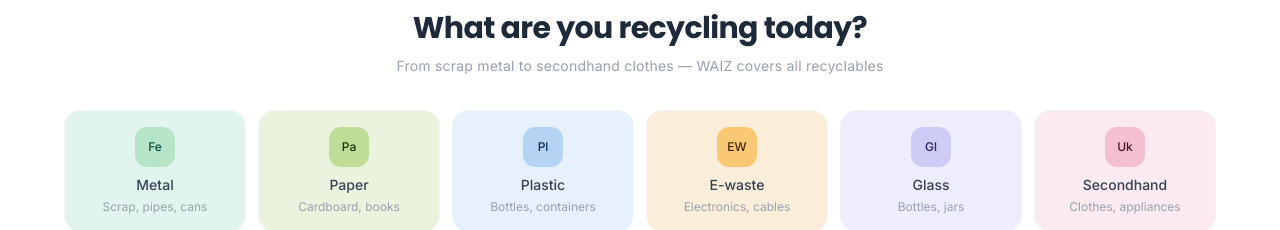
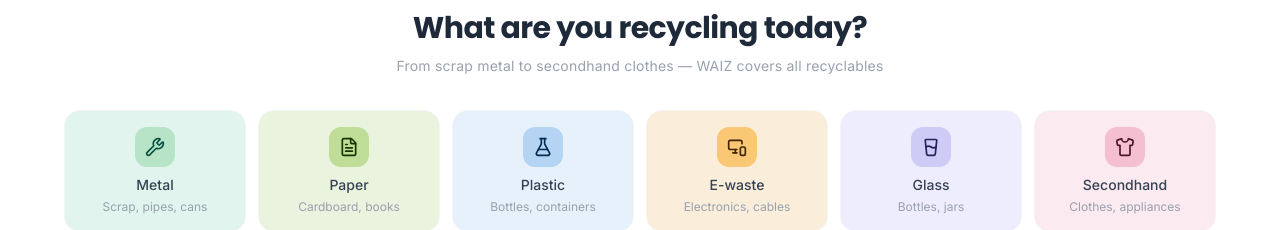
Before and after one commit to Jade-Luna/WAIZ, a React (Vite) app: page / in a window 1280 px wide. Shown: the part 1382-1612 px from the top of the page. Built offline with nearby package versions, Linux system fonts and the light colour scheme; no server answers.

Commit message:
Categories Icons and Minor Design Changes

```diff
--- a/src/components/Navigation.jsx
+++ b/src/components/Navigation.jsx
@@ -21,9 +21,9 @@
       justifyContent: 'space-between',
       padding: '0 24px',
       minHeight: '56px',
-      borderBottom: isHome ? '1px solid rgba(255,255,255,0.15)' : '1px solid #e8f0e4',
+      borderBottom: isHome ? '1px solid rgba(255,255,255,0.15)' : '1px solid #e8ede4',
       backdropFilter: 'blur(4px)',
-      backgroundColor: isHome ? 'rgba(10,26,12,0.8)' : '#cce0d6',
+      backgroundColor: isHome ? 'rgba(10,26,12,0.8)' : 'rgba(255,255,255,0.95)',
     }}>
 
       <style>{`
--- a/src/pages/Home.jsx
+++ b/src/pages/Home.jsx
@@ -5,16 +5,16 @@
 import ContactModal from '../components/ContactModal'
 import TermsModal    from '../components/TermsModal'
 import PrivacyModal  from '../components/PrivacyModal'
-
+import { Wrench, FileText, FlaskConical, MonitorSmartphone, GlassWater, Shirt } from 'lucide-react'
 // ─── data ────────────────────────────────────────────────────────────────────
 
 const CATEGORIES = [
-  { key: 'metal',      label: 'Metal',      sub: 'Scrap, pipes, cans',   bg: '#E1F5EE', iconBg: '#B7E4C7', iconColor: '#085041', abbr: 'Fe' },
-  { key: 'paper',      label: 'Paper',      sub: 'Cardboard, books',      bg: '#EAF3DE', iconBg: '#C0DD97', iconColor: '#173404', abbr: 'Pa' },
-  { key: 'plastic',    label: 'Plastic',    sub: 'Bottles, containers',   bg: '#E6F1FB', iconBg: '#B5D4F4', iconColor: '#042C53', abbr: 'Pl' },
-  { key: 'ewaste',     label: 'E-waste',    sub: 'Electronics, cables',   bg: '#FAEEDA', iconBg: '#FAC775', iconColor: '#412402', abbr: 'EW' },
-  { key: 'glass',      label: 'Glass',      sub: 'Bottles, jars',         bg: '#EEEDFE', iconBg: '#CECBF6', iconColor: '#26215C', abbr: 'Gl' },
-  { key: 'secondhand', label: 'Secondhand', sub: 'Clothes, appliances',   bg: '#FBEAF0', iconBg: '#F4C0D1', iconColor: '#4B1528', abbr: 'Uk' },
+  { key: 'metal',      label: 'Metal',      sub: 'Scrap, pipes, cans',   bg: '#E1F5EE', iconBg: '#B7E4C7', iconColor: '#085041', icon: <Wrench size={20} /> },
+  { key: 'paper',      label: 'Paper',      sub: 'Cardboard, books',     bg: '#EAF3DE', iconBg: '#C0DD97', iconColor: '#173404', icon: <FileText size={20} /> },
+  { key: 'plastic',    label: 'Plastic',    sub: 'Bottles, containers',  bg: '#E6F1FB', iconBg: '#B5D4F4', iconColor: '#042C53', icon: <FlaskConical size={20} /> },
+  { key: 'ewaste',     label: 'E-waste',    sub: 'Electronics, cables',  bg: '#FAEEDA', iconBg: '#FAC775', iconColor: '#412402', icon: <MonitorSmartphone size={20} /> },
+  { key: 'glass',      label: 'Glass',      sub: 'Bottles, jars',        bg: '#EEEDFE', iconBg: '#CECBF6', iconColor: '#26215C', icon: <GlassWater size={20} /> },
+  { key: 'secondhand', label: 'Secondhand', sub: 'Clothes, appliances',  bg: '#FBEAF0', iconBg: '#F4C0D1', iconColor: '#4B1528', icon: <Shirt size={20} /> },
 ]
 
 const STEPS = {
@@ -288,10 +288,10 @@
               <Link to={`/browse?category=${cat.key}`} key={cat.key}
                 className="rounded-2xl p-3 md:p-4 text-center border border-gray-100 hover:border-green-300 transition cursor-pointer"
                 style={{ backgroundColor: cat.bg }}>
-                <div className="w-8 md:w-10 h-8 md:h-10 rounded-xl flex items-center justify-center mx-auto mb-2 text-xs font-medium"
-                  style={{ backgroundColor: cat.iconBg, color: cat.iconColor }}>
-                  {cat.abbr}
-                </div>
+                <div className="w-8 md:w-10 h-8 md:h-10 rounded-xl flex items-center justify-center mx-auto mb-2"
+  style={{ backgroundColor: cat.iconBg, color: cat.iconColor }}>
+  {cat.icon}
+</div>
                 <div className="text-xs md:text-sm font-medium text-gray-700">{cat.label}</div>
                 <div className="text-xs text-gray-400 mt-1 hidden md:block">{cat.sub}</div>
               </Link>
--- a/src/pages/PostItem.jsx
+++ b/src/pages/PostItem.jsx
@@ -2,15 +2,16 @@
 import { Link, useNavigate } from 'react-router-dom'
 import { supabase } from '../supabase/config'
 import { useAuth } from '../context/AuthContext'
+import { Wrench, FileText, FlaskConical, MonitorSmartphone, GlassWater, Shirt, MoreHorizontal } from 'lucide-react'
 
 const CATEGORIES = [
-  { key:'metal',      label:'Metal',      sub:'Scrap, pipes, cans',     bg:'#E1F5EE', iconBg:'#B7E4C7', color:'#085041', abbr:'Fe' },
-  { key:'paper',      label:'Paper',      sub:'Cardboard, books',        bg:'#EAF3DE', iconBg:'#C0DD97', color:'#173404', abbr:'Pa' },
-  { key:'plastic',    label:'Plastic',    sub:'Bottles, containers',     bg:'#E6F1FB', iconBg:'#B5D4F4', color:'#042C53', abbr:'Pl' },
-  { key:'ewaste',     label:'E-waste',    sub:'Electronics, cables',     bg:'#FAEEDA', iconBg:'#FAC775', color:'#412402', abbr:'EW' },
-  { key:'glass',      label:'Glass',      sub:'Bottles, jars',           bg:'#EEEDFE', iconBg:'#CECBF6', color:'#26215C', abbr:'Gl' },
-  { key:'secondhand', label:'Secondhand', sub:'Clothes, appliances',     bg:'#FBEAF0', iconBg:'#F4C0D1', color:'#4B1528', abbr:'Uk' },
-  { key:'others', label:'Others', sub:'Mixed or uncategorized', bg:'#F1EFE8', iconBg:'#D3D1C7', color:'#2C2C2A', abbr:'++' },
+  { key:'metal',      label:'Metal',      sub:'Scrap, pipes, cans',       bg:'#E1F5EE', iconBg:'#B7E4C7', color:'#085041', icon:<Wrench size={18} /> },
+  { key:'paper',      label:'Paper',      sub:'Cardboard, books',          bg:'#EAF3DE', iconBg:'#C0DD97', color:'#173404', icon:<FileText size={18} /> },
+  { key:'plastic',    label:'Plastic',    sub:'Bottles, containers',       bg:'#E6F1FB', iconBg:'#B5D4F4', color:'#042C53', icon:<FlaskConical size={18} /> },
+  { key:'ewaste',     label:'E-waste',    sub:'Electronics, cables',       bg:'#FAEEDA', iconBg:'#FAC775', color:'#412402', icon:<MonitorSmartphone size={18} /> },
+  { key:'glass',      label:'Glass',      sub:'Bottles, jars',             bg:'#EEEDFE', iconBg:'#CECBF6', color:'#26215C', icon:<GlassWater size={18} /> },
+  { key:'secondhand', label:'Secondhand', sub:'Clothes, appliances',       bg:'#FBEAF0', iconBg:'#F4C0D1', color:'#4B1528', icon:<Shirt size={18} /> },
+  { key:'others',     label:'Others',     sub:'Mixed or uncategorized',    bg:'#F1EFE8', iconBg:'#D3D1C7', color:'#2C2C2A', icon:<MoreHorizontal size={18} /> },
 ]
 
 const BARANGAYS = [
@@ -207,10 +208,10 @@
                       backgroundColor: form.category === cat.key ? cat.bg      : '#fff',
                       borderColor:     form.category === cat.key ? '#1A4D35'   : '#F3F4F6',
                     }}>
-                    <div className="w-10 h-10 rounded-xl flex items-center justify-center mx-auto mb-2 text-xs font-medium"
-                      style={{ backgroundColor: cat.iconBg, color: cat.color }}>
-                      {cat.abbr}
-                    </div>
+                    <div className="w-10 h-10 rounded-xl flex items-center justify-center mx-auto mb-2"
+  style={{ backgroundColor: cat.iconBg, color: cat.color }}>
+  {cat.icon}
+</div>
                     <div className="text-sm font-medium text-gray-700">{cat.label}</div>
                     <div className="text-xs text-gray-400 mt-1">{cat.sub}</div>
                   </div>
```
